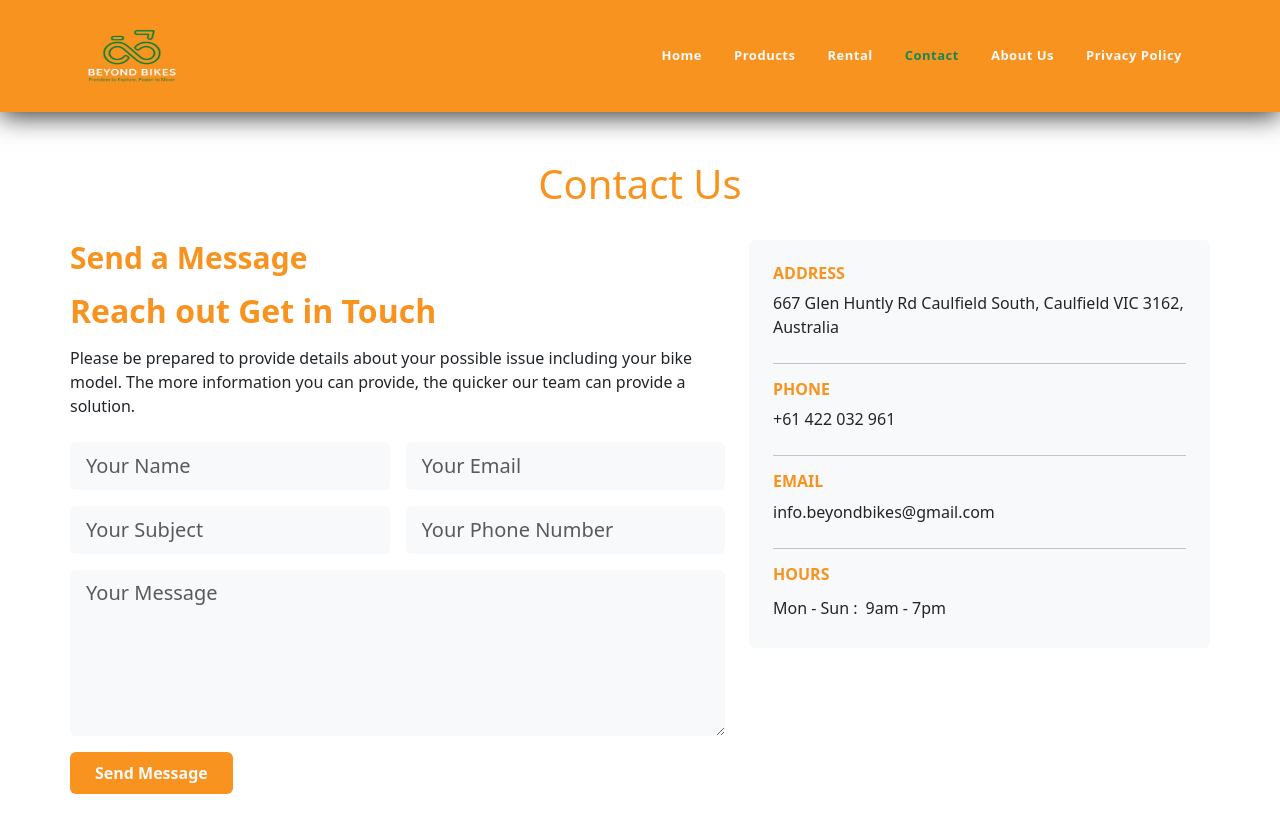
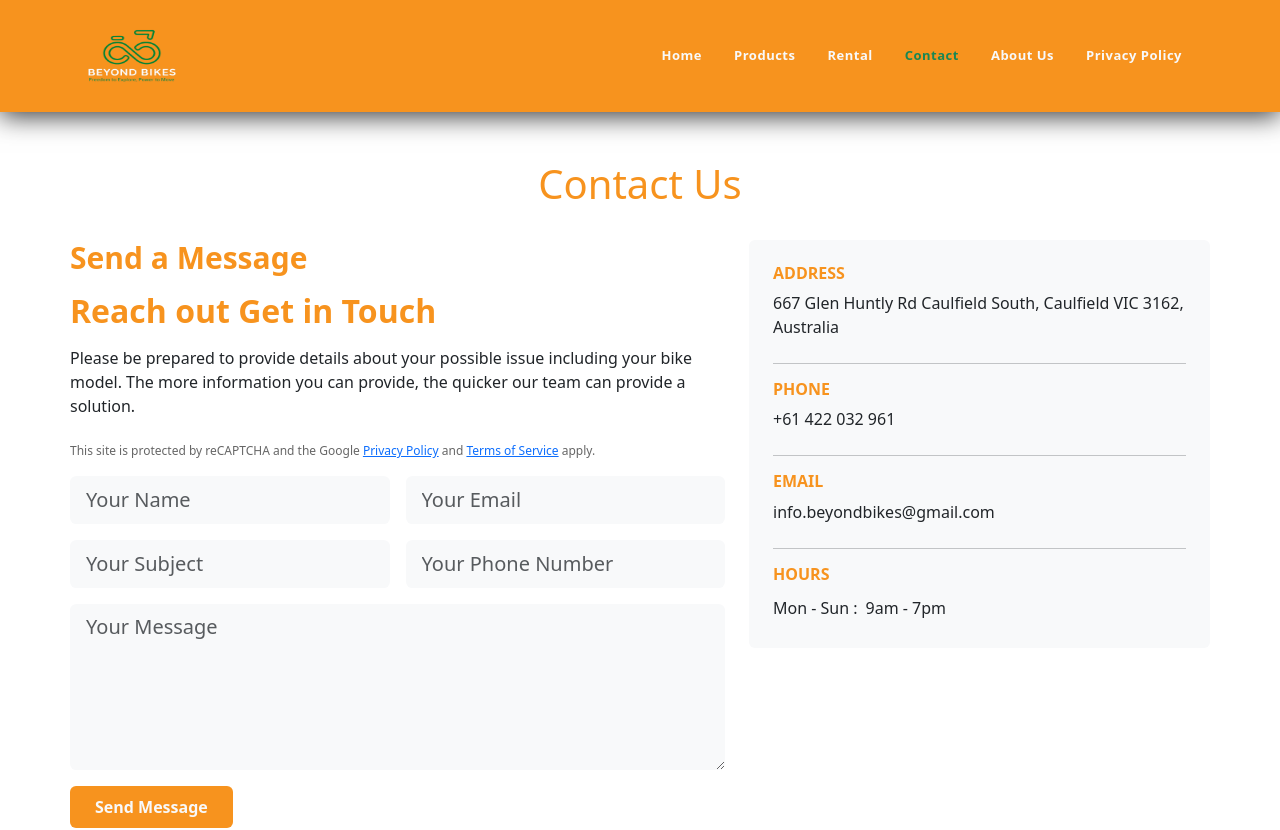
Before and after one commit to yashvikotak2003/E-bikes-Beyond-27-2025, a Next.js app: page /contact in a window 1280 px wide. Shown: the top 830 px of the page. Built offline with nearby package versions, Linux system fonts and the light colour scheme.

Commit message:
Pls do meta data

```diff
--- a/src/app/contact/page.js
+++ b/src/app/contact/page.js
@@ -381,6 +381,11 @@ export default function Contact() {
               Please be prepared to provide details about your possible issue including your bike model.
               The more information you can provide, the quicker our team can provide a solution.
             </p>
+<p style={{ fontSize: '12px', color: '#666', marginTop: '10px' }}>
+  This site is protected by reCAPTCHA and the Google{' '}
+  <a href="https://policies.google.com/privacy" target="_blank" rel="noopener noreferrer">Privacy Policy</a> and{' '}
+  <a href="https://policies.google.com/terms" target="_blank" rel="noopener noreferrer">Terms of Service</a> apply.
+</p>
 
             {/* ✅ FORM: Using Formsubmit to send directly to Gmail */}
             <form className="contact-form" action="https://formsubmit.co/info.beyondbikes@gmail.com" method="POST">
--- a/src/app/globals.css
+++ b/src/app/globals.css
@@ -62,3 +62,23 @@
     height: 200px;
   }
 }
+
+/* ===== Hide Google reCAPTCHA badge ===== */
+.grecaptcha-badge {
+  visibility: hidden !important; /* Hides it but still loads in the background */
+  /* OR uncomment the next line to completely remove from layout */
+  /* display: none !important; */
+}
+
+/* ===== Hide any reCAPTCHA text notice below forms ===== */
+form + div {
+  display: none !important;
+}
+
+/* ===== Optional: add attribution in your footer ===== */
+.footer-recaptcha {
+  font-size: 12px;
+  color: #666;
+  text-align: center;
+  margin-top: 20px;
+}
```
Also changed, not shown: src/app/page.js (+29 -81 lines).
